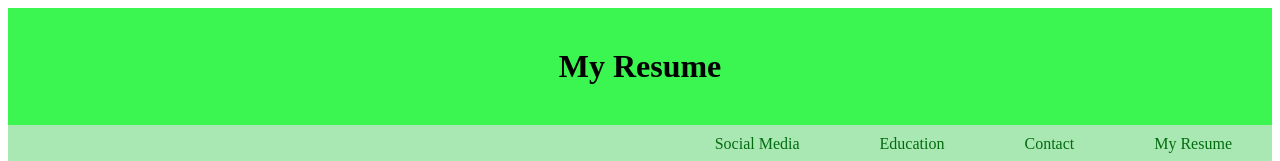
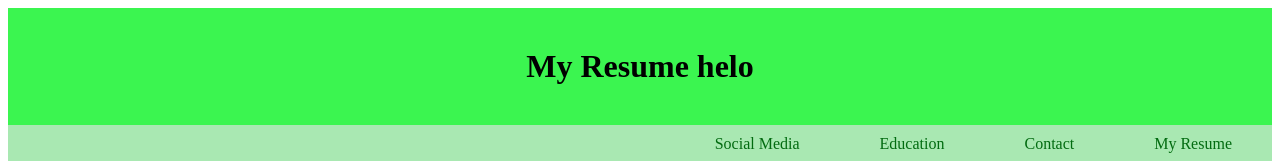
Before and after one commit to vanvietdat/vanvietdat.github.io, a plain HTML site: page index.html in a window 1280 px wide. Shown: the top 161 px of the page. Drawn offline with Linux system fonts and the light colour scheme.

Commit message:
Update index.html

```diff
--- a/index.html
+++ b/index.html
@@ -13,7 +13,7 @@
 
 <body>
 
-	<h1 id="myresume"> My Resume </h1>
+	<h1 id="myresume"> My Resume helo </h1>
 	<nav>
 		<a href="#myresume">My Resume</a>
 		<a href="#contact">Contact</a>
```
